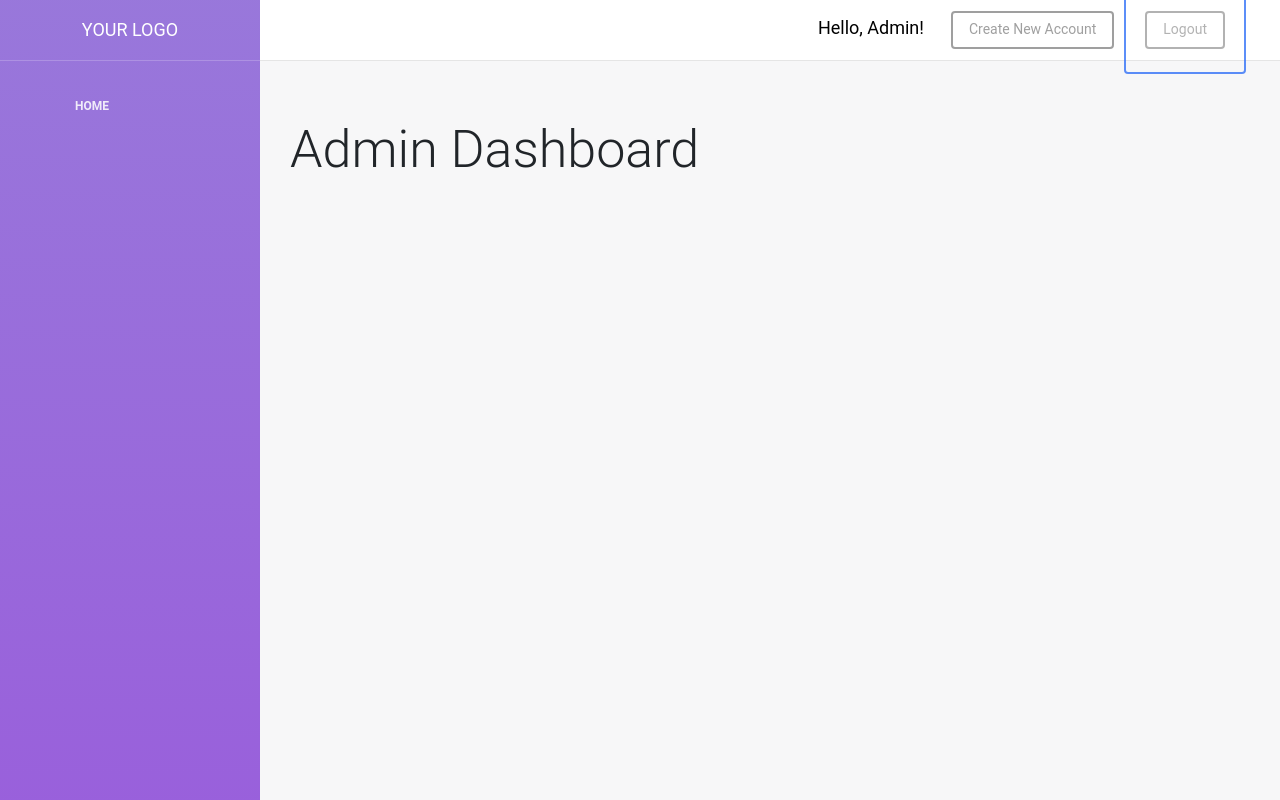
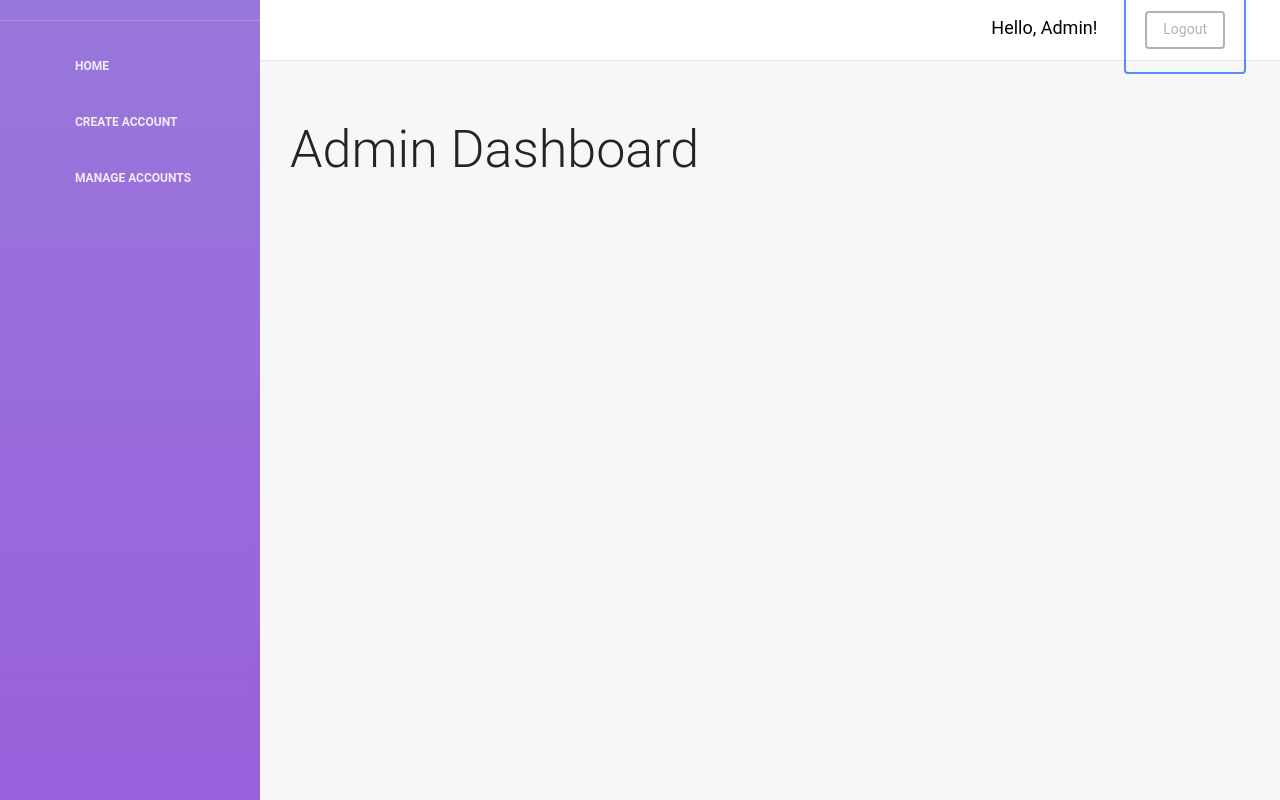
Before and after one commit to AdrianGabuco/capstone, a Django app: page /admin_dashboard/ in a window 1280 px wide. Run offline with Django 5.2, Linux system fonts and the light colour scheme; a user stored in the database is signed in; some libraries are stand-ins or nearby versions; some web fonts are replaced.

Commit message:
Konting update lang

```diff
--- a/chmc_wbms/chmc_wbms/settings.py
+++ b/chmc_wbms/chmc_wbms/settings.py
@@ -129,3 +129,5 @@ MEDIA_ROOT = os.path.join(BASE_DIR, 'media')
 # https://docs.djangoproject.com/en/5.0/ref/settings/#default-auto-field
 
 DEFAULT_AUTO_FIELD = 'django.db.models.BigAutoField'
+
+LOGIN_URL = '/employee/employee_login/'
--- a/chmc_wbms/templates/admin/admin_login.html
+++ b/chmc_wbms/templates/admin/admin_login.html
@@ -43,7 +43,7 @@
                         <a href="{% url 'employee_login' %}" class="forgot-password-link">
                             <h2 class="ui heading size-headingxs">EMPLOYEE LOGIN</h2>
                         </a>
-                        <button class="section_form_button--login ui button blue_a100_6b size-xs fill round">LOGIN</button>
+                        <button class="section_form_button--login ui button blue_a100_6b size-xs fill round"><a href="{% url 'admin_dashboard' %}">LOGIN</a></button>
                     </div>
                 </div>
             </div>
--- a/chmc_wbms/templates/admin/includes/admin_navbar.html
+++ b/chmc_wbms/templates/admin/includes/admin_navbar.html
@@ -19,7 +19,7 @@
             <ul class="navbar-nav ml-auto">
                 <li class="nav-item">
                             <span class="hello-msg">Hello, Admin!</span>
-                            <a href="{% url 'admin_logout' %}" class="btn">Create New Account</a>
+
 
                     <button class="btn btn-primary"><span><a href="{% url 'admin_logout' %}" class="btn" onclick="return confirmLogout()">Logout</a></span></button>
                 </li>
--- a/chmc_wbms/templates/admin/includes/admin_sidebar.html
+++ b/chmc_wbms/templates/admin/includes/admin_sidebar.html
@@ -1,7 +1,5 @@
 <div class="logo">
-    <a href="javascript:;" class="simple-text">
-      Your Logo
-    </a>
+
     </div>
         <ul class="nav">
             <li class="nav-item">
@@ -10,3 +8,15 @@
                 <p>Home</p>
                 </a>
             </li>
+            <li class="nav-item">
+                <a class="nav-link" href="{% url 'admin_dashboard' %}">
+                <i class="nc-icon nc-icon nc-paper-2"></i>
+                <p>Create Account</p>
+                </a>
+            </li>
+            <li class="nav-item">
+                <a class="nav-link" href="{% url 'admin_dashboard' %}">
+                <i class="nc-icon nc-icon nc-paper-2"></i>
+                <p>Manage Accounts</p>
+                </a>
+            </li>
```
Also changed, not shown: chmc_wbms/db.sqlite3.
